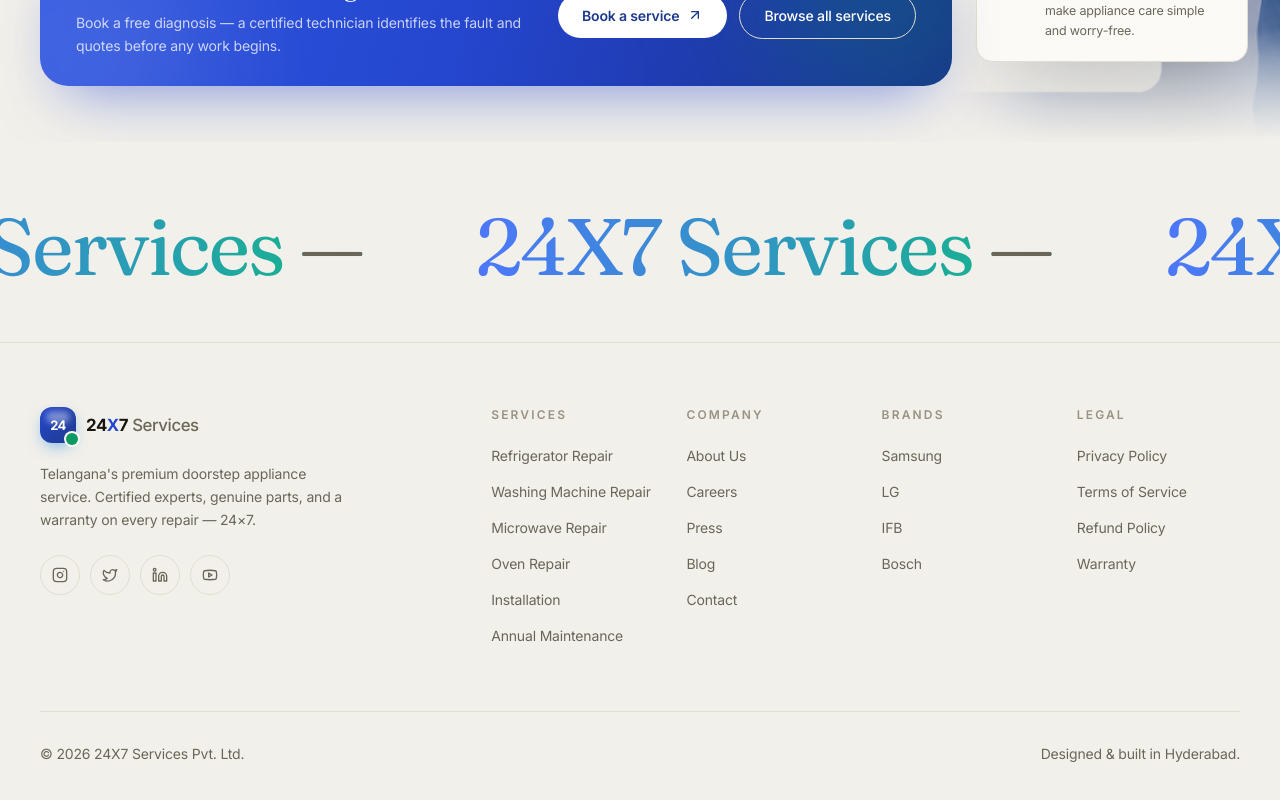
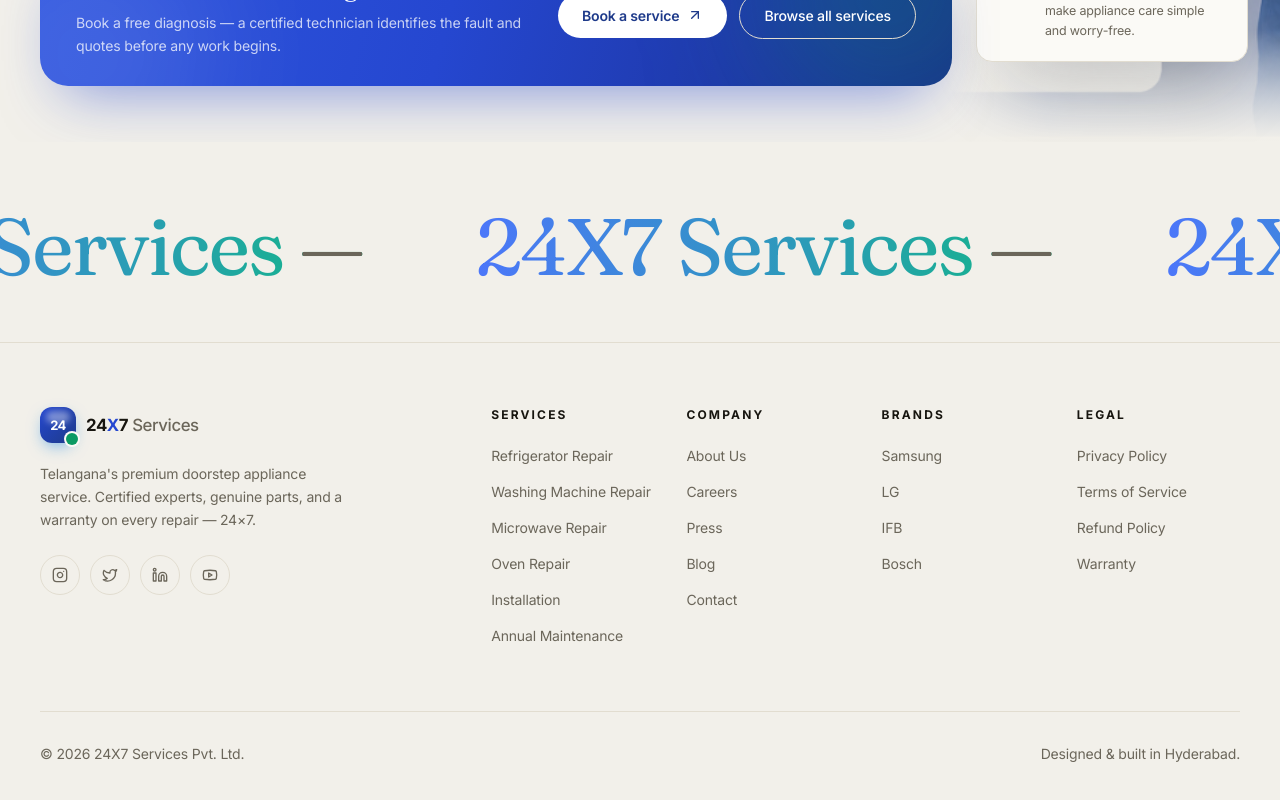
Before and after one commit to Tanveersultana125/24X7services, a Next.js app: page / in a window 1280 px wide. Shown: the part 9672-10472 px from the top of the page. Built offline with nearby package versions, Linux system fonts and the light colour scheme.

Commit message:
Darken and bolden the footer column headings
SERVICES / COMPANY / BRANDS / LEGAL were faint muted text. Use the
foreground colour at bold weight so they read clearly.

Co-Authored-By: Claude Opus 4.8 (1M context) <noreply@anthropic.com>

```diff
--- a/src/components/site/SiteFooter.tsx
+++ b/src/components/site/SiteFooter.tsx
@@ -64,7 +64,7 @@ export function SiteFooter() {
             {Object.entries(COLUMNS).map(([title, links], i) => (
               // Nudge the right mobile column (odd index) slightly right; no change from sm up.
               <div key={title} className={cn(i % 2 === 1 && "pl-16 sm:pl-0")}>
-                <h4 className="text-xs font-semibold uppercase tracking-[0.18em] text-muted-2">{title}</h4>
+                <h4 className="text-xs font-bold uppercase tracking-[0.18em] text-foreground">{title}</h4>
                 <ul className="mt-5 space-y-3">
                   {links.map((l) => (
                     <li key={l}>
```
